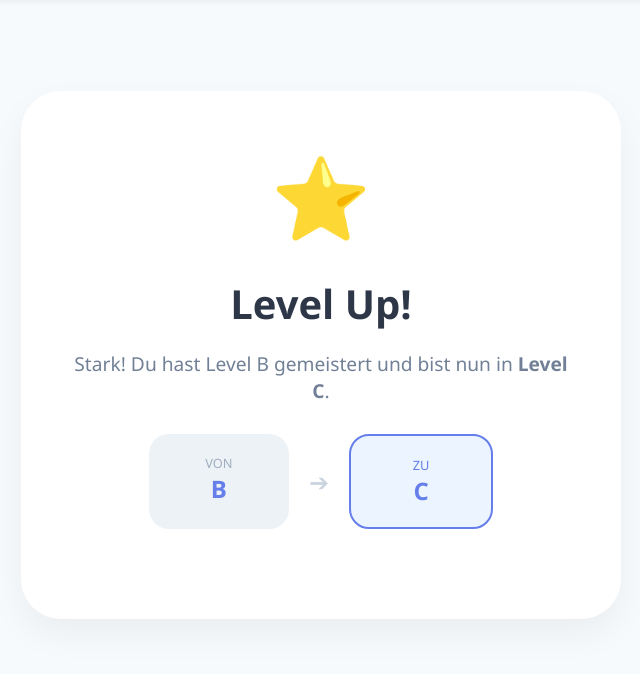
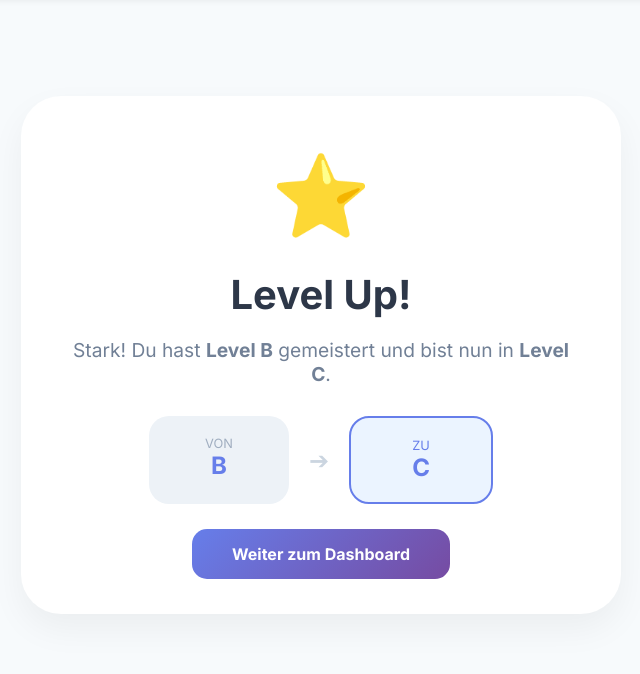
Before and after one commit to Ange1526/Mathelernapp, a Flask app: page /levelup_b_c in a window 1280 px wide. Shown: the part 65-739 px from the top of the page, without its empty margins (319-959 px from the left). Run offline with Flask 3, Linux system fonts and the light colour scheme; the visitor is signed in with stand-in values (Sample User, id 1).

Commit message:
Update levelup_b_c.html

```diff
--- a/templates/levelup_b_c.html
+++ b/templates/levelup_b_c.html
@@ -1,24 +1,26 @@
 {% extends "base.html" %}
 {% block content %}
-<div style="display: flex; flex-direction: column; align-items: center; justify-content: center; min-height: 80vh; text-align: center; font-family: 'Segoe UI', sans-serif;">
-    <div style="background: white; padding: 50px; border-radius: 40px; box-shadow: 0 15px 35px rgba(0,0,0,0.05); max-width: 500px;">
-        <div style="font-size: 5rem; margin-bottom: 20px;">⭐</div>
-        <h1 style="color: #2D3748; font-size: 2.5rem; margin-bottom: 10px;">Level Up!</h1>
-        <p style="color: #718096; font-size: 1.2rem; margin-bottom: 30px;">
-            Stark! Du hast Level B gemeistert und bist nun in <strong>Level C</strong>.
+<div style="display:flex;flex-direction:column;align-items:center;justify-content:center;min-height:80vh;text-align:center;">
+    <div style="background:white;padding:50px;border-radius:40px;box-shadow:0 15px 35px rgba(0,0,0,0.05);max-width:500px;">
+        <div style="font-size:5rem;margin-bottom:20px;">⭐</div>
+        <h1 style="color:#2D3748;font-size:2.5rem;margin-bottom:10px;">Level Up!</h1>
+        <p style="color:#718096;font-size:1.2rem;margin-bottom:30px;">
+            Stark! Du hast <strong>Level B</strong> gemeistert und bist nun in <strong>Level C</strong>.
         </p>
-        <div style="display: flex; justify-content: center; gap: 20px; margin-bottom: 40px;">
-            <div style="background: #EDF2F7; padding: 20px; border-radius: 20px; min-width: 100px;">
-                <span style="display: block; font-size: 0.8rem; color: #A0AEC0; text-transform: uppercase;">Von</span>
-                <span style="font-size: 1.5rem; font-weight: bold; color: #667EEA;">B</span>
+        <div style="display:flex;justify-content:center;gap:20px;margin-bottom:40px;">
+            <div style="background:#EDF2F7;padding:20px;border-radius:20px;min-width:100px;">
+                <span style="display:block;font-size:0.8rem;color:#A0AEC0;">VON</span>
+                <span style="font-size:1.5rem;font-weight:bold;color:#667EEA;">B</span>
             </div>
-            <div style="align-self: center; font-size: 1.5rem; color: #CBD5E0;">➔</div>
-            <div style="background: #EBF4FF; padding: 20px; border-radius: 20px; min-width: 100px; border: 2px solid #667EEA;">
-                <span style="display: block; font-size: 0.8rem; color: #667EEA; text-transform: uppercase;">Zu</span>
-                <span style="font-size: 1.5rem; font-weight: bold; color: #667EEA;">C</span>
+            <div style="align-self:center;font-size:1.5rem;color:#CBD5E0;">➔</div>
+            <div style="background:#EBF4FF;padding:20px;border-radius:20px;min-width:100px;border:2px solid #667EEA;">
+                <span style="display:block;font-size:0.8rem;color:#667EEA;">ZU</span>
+                <span style="font-size:1.5rem;font-weight:bold;color:#667EEA;">C</span>
             </div>
         </div>
-        <a href="{{ url_for('dashboard') }}" style="display: inline-block; background: linear-gradient(135deg, #667EEA 0%, #764BA2 100%); color:
-</div>
+        <a href="{{ url_for('dashboard') }}" style="background:linear-gradient(135deg,#667EEA,#764BA2);color:white;padding:15px 40px;border-radius:15px;text-decoration:none;font-weight:bold;">
+            Weiter zum Dashboard
+        </a>
+    </div>
 </div>
 {% endblock %}
```
